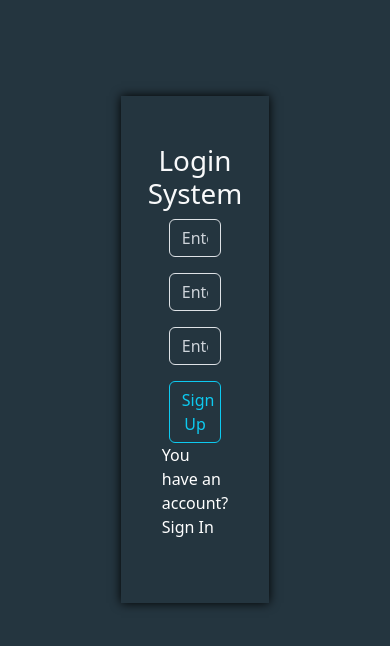
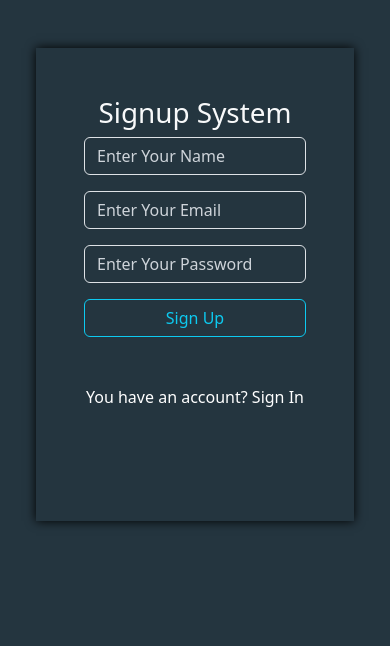
Before and after one commit to Alikhames58/login, a plain HTML site: page signup.html in a window 390 px wide. Drawn offline with Linux system fonts and the light colour scheme.

Commit message:
Update Mobile Query

```diff
--- a/css/signup.css
+++ b/css/signup.css
@@ -56,7 +56,3 @@
     color: rgb(21, 196, 21);
     font-size: 30px;
 }
-.text-danger
-{
-    font-size: 30px;
-}
--- a/signup.html
+++ b/signup.html
@@ -11,36 +11,44 @@
 </head>
 
 <body>
-  <section class="login p-5">
-    <div class="container p-5 d-flex align-items-center justify-content-center">
-      <div class="w-75 log-form p-5 d-flex align-items-center justify-content-center flex-column">
-        <h1 class="h1 text-center text-light">Login System</h1>
-        <div class="name-input w-100 mx-auto d-flex flex-column mb-3">
+  <section class="login ">
+    <div class="container p-5">
+      <div class="row">
+        <div class="log-form p-5 ">
+          <h1 class="h1 text-center text-light">Signup System</h1>
+          <div class="col-md-12">
+            <div class="name-input mx-auto d-flex flex-column mb-3">
               <input type="name" id="name" class="form-control" placeholder="Enter Your Name" />
               <p id="msgName" class="alert alert-danger w-100 d-none">
                 it must start with a letter, be 3 to 15 character
               </p>
             </div>
-        <div class="email-input w-100 mx-auto d-flex flex-column mb-3">
+          </div>
+          <div class="col-md-12">
+            <div class="email-input  mx-auto d-flex flex-column mb-3">
               <input type="email" id="email" class="form-control" placeholder="Enter Your Email" />
               <p id="msgEmail" class="alert alert-danger w-100 d-none">
                 it must start with a letter, be 4 to 17 character and @
               </p>
             </div>
-        <div class="password-input w-100 mx-auto d-flex flex-column">
+          </div>
+          <div class="password-input  mx-auto d-flex flex-column">
             <input type="password" id="password" class="form-control" placeholder="Enter Your Password" />
-        </div>
             <p id="msgPassword" class="alert alert-danger w-100 d-none">
               it must be min 5 numbers
             </p>
+          </div>
           <button id="signup" class="btn btn-outline-info w-100 mt-3">
             Sign Up
           </button>
+          <div class="footer-content d-flex justify-content-center py-5">
             <p class="leado">
               You have an account? <a href="./index.html">Sign In</a>
             </p>
+          </div>
           <span class="alert-success d-none">Success</span>
           <span class="text-danger d-none">You Should Fill All Fields</span>
+        </div>
       </div>
     </div>
   </section>
```
Also changed, not shown: index.html (+16 -23 lines). Lines whose indentation alone changed are shown as unchanged.
